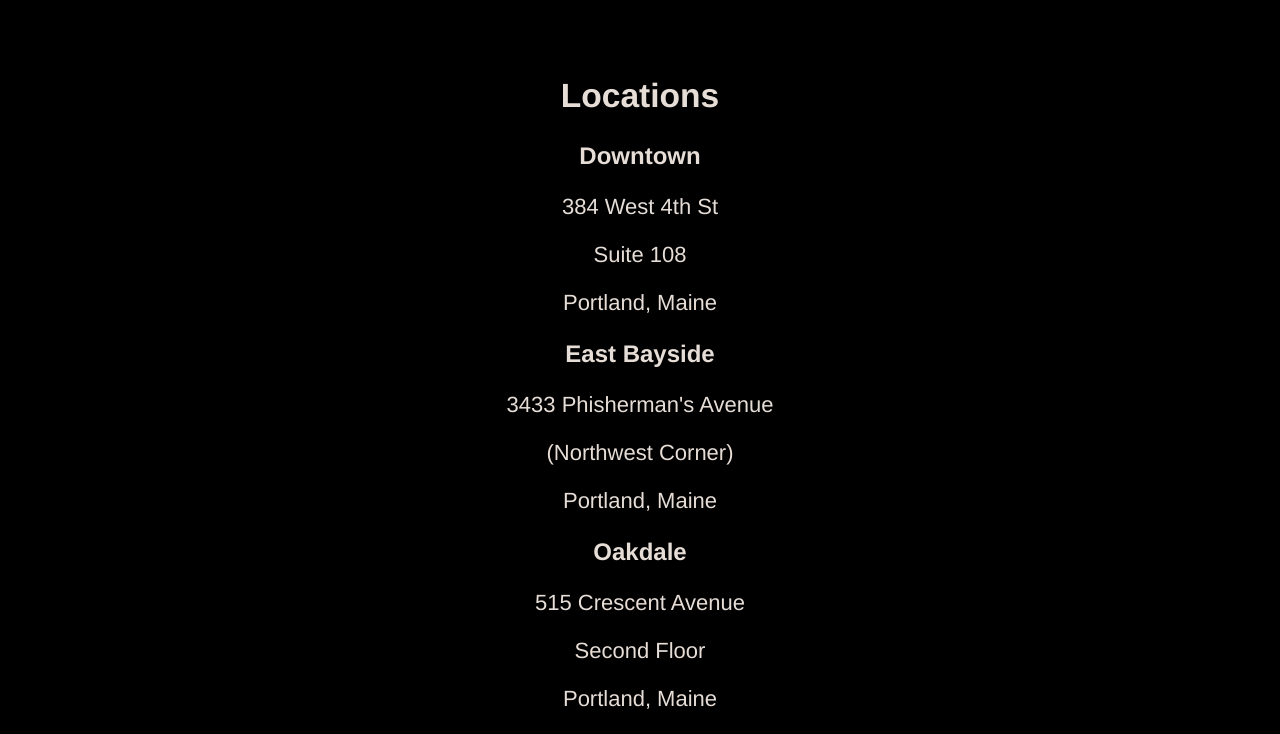
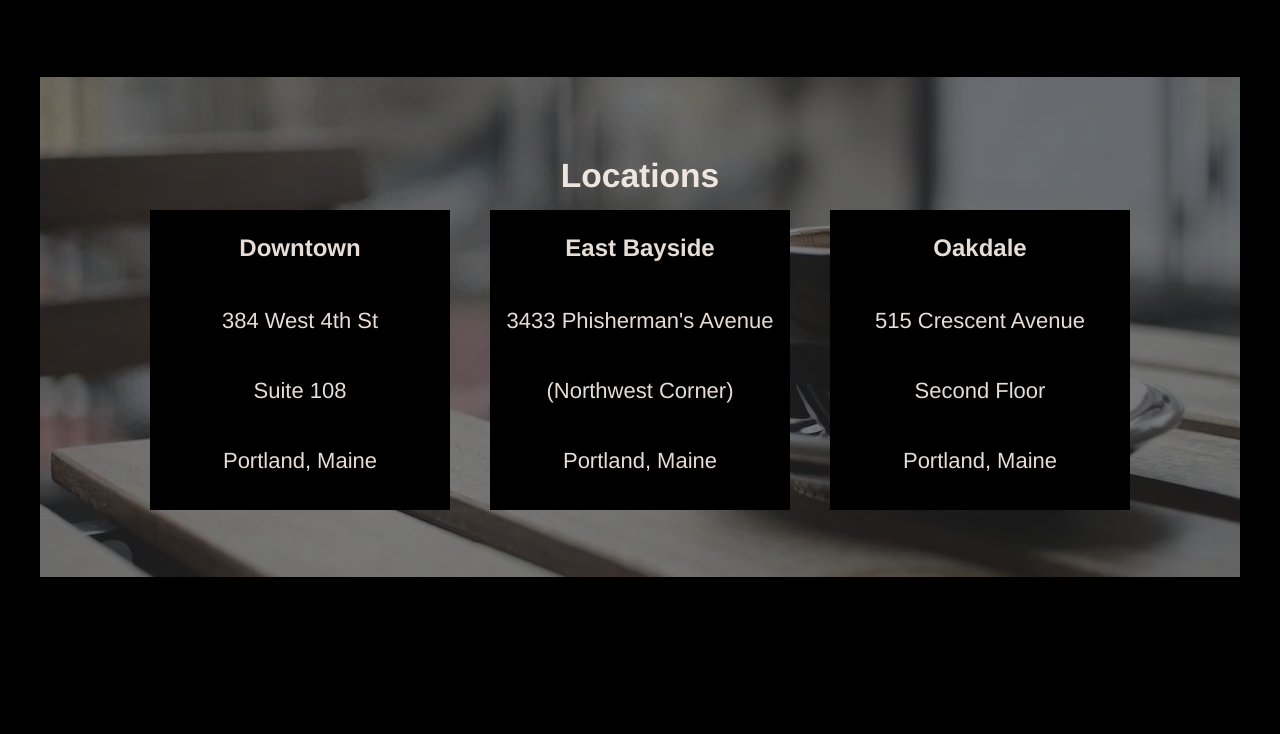
Before and after one commit to Cmastris/tea-cozy, a plain HTML site: page index.html in a window 1280 px wide. Shown: the part 1508-2242 px from the top of the page. After the commit the page ends 2085 px from the top, so only its background shows below. Drawn offline with Linux system fonts and the light colour scheme.

Commit message:
Style locations content

```diff
--- a/index.html
+++ b/index.html
@@ -60,8 +60,8 @@
       </div>
       <div id="locations">
         <div class="bg-image"></div>
-        <h2>Locations</h2>
         <div class="text-tiles">
+          <h2 class="text-tiles-heading bg-none">Locations</h2>
           <div class="text-tile">
             <h3>Downtown</h3>
             <p>384 West 4th St</p>
--- a/resources/css/styles.css
+++ b/resources/css/styles.css
@@ -59,6 +59,10 @@ main {
     opacity: 0.4;
 }
 
+.bg-none {
+    background-color: transparent;
+}
+
 .overlay-text {
     position: relative;
     z-index: 1;
@@ -113,6 +117,29 @@ main {
     padding-top: 10px;
     font-size: 1.5em;
     font-weight: bold;
+}
+
+.text-tiles {
+    display: flex;  /* Heading and tiles are flex items */
+    flex-wrap: wrap;
+    align-content: center;
+    justify-content: center;
+    min-height: 500px;
+    background-color: rgb(40, 40, 40);  /* On tablet & mobile beneath background image */
+}
+
+.text-tiles-heading {
+    width: 100%;
+    margin-bottom: 0;
+}
+
+.text-tile {
+    display: flex;  /* Tile text elements are (nested) flex items */
+    flex-direction: column;
+    width: 300px;
+    height: 300px;
+    margin: 15px 20px;
+    z-index: 1;
 }
 
 
@@ -175,6 +202,11 @@ figure {
 
 /* ==== Miscellaneous ==== */
 
+#locations .bg-image {
+    background-image: url("../images/locations-background.jpg");
+    height: 500px;
+}
+
 #mission .bg-image {
     background-image: url("../images/mission-background.jpg");
 }
```
Also changed, not shown: resources/images/locations-background.jpg (added).
